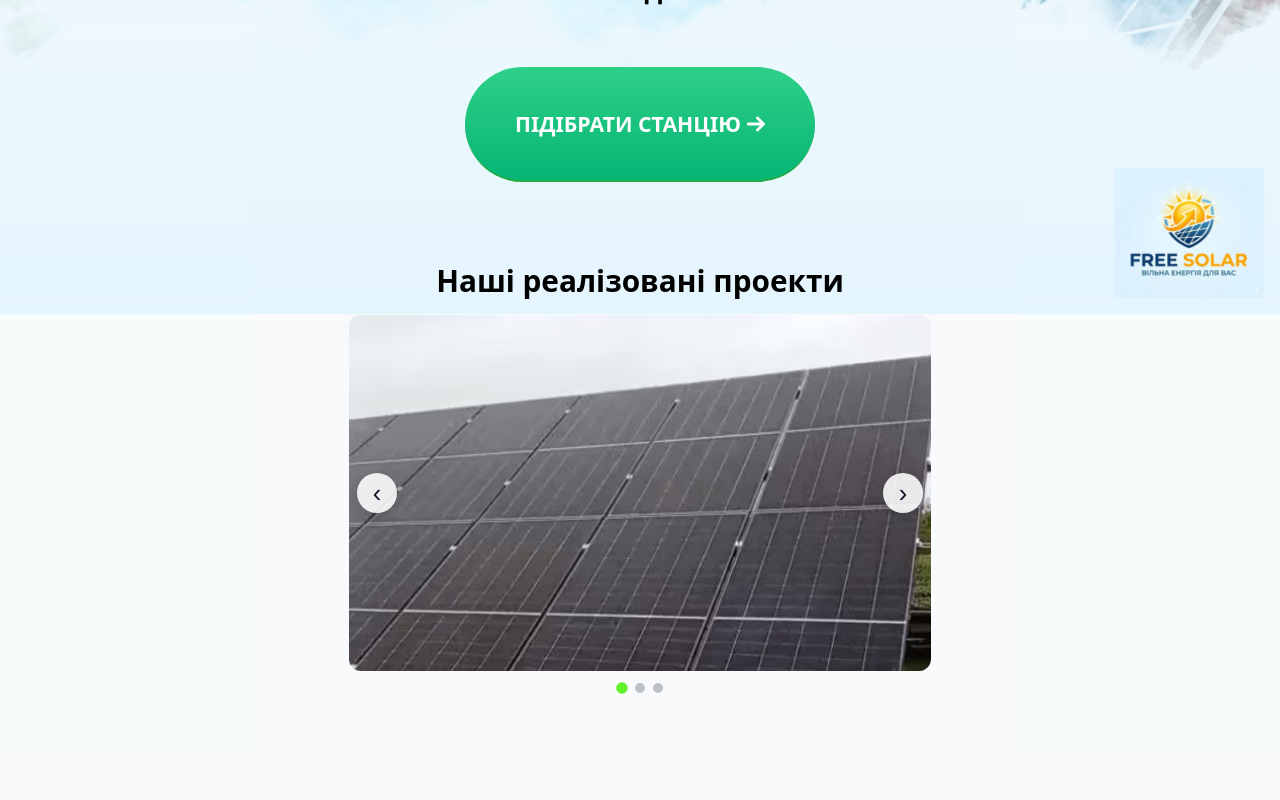
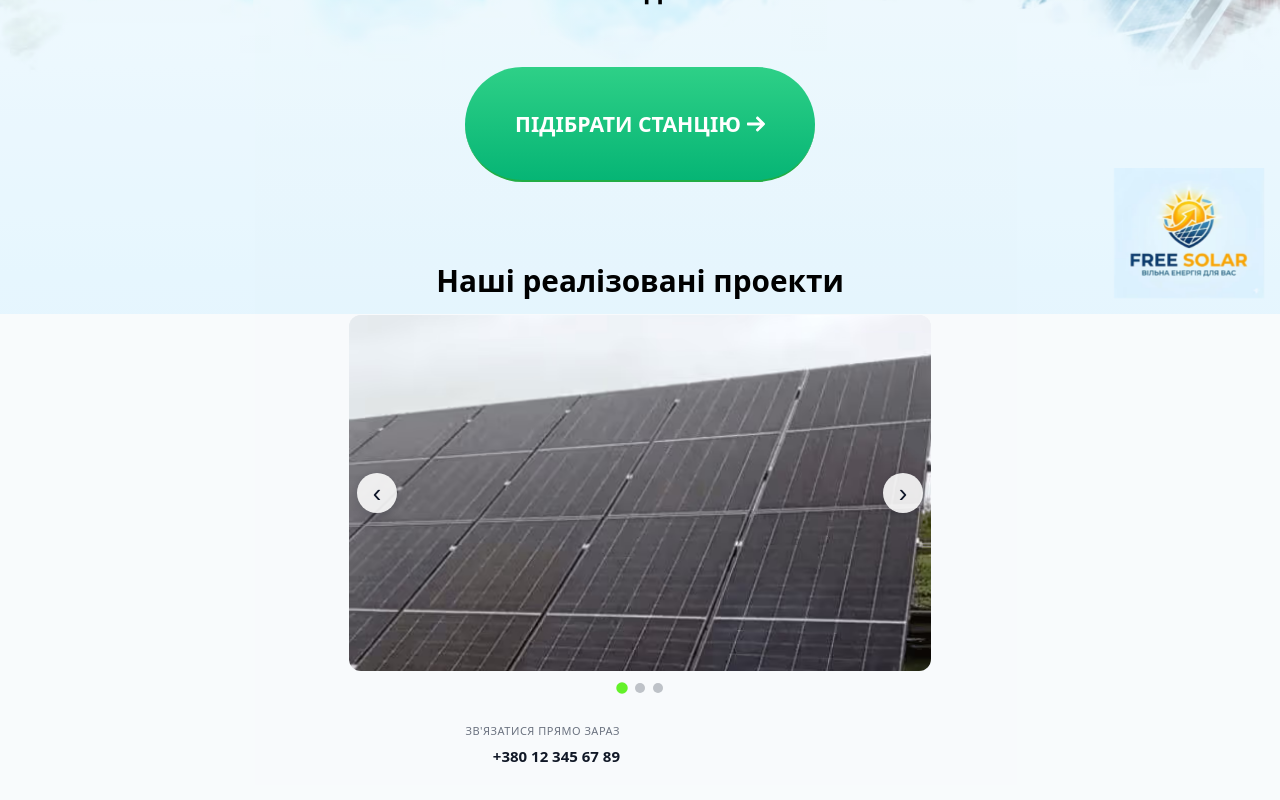
Before and after one commit to LisTRK/greenak, a React (Vite) app: page / in a window 1280 px wide. Shown: the part 486-1286 px from the top of the page. Before the commit the page ends 1238 px from the top, so only its background shows below. Built offline with nearby package versions, Linux system fonts and the light colour scheme; a web font is replaced by a local one.

Commit message:
added contacts

```diff
--- a/src/layout/Footer/Footer.css
+++ b/src/layout/Footer/Footer.css
@@ -1,4 +1,77 @@
 .footer {
+  padding: 30px 16px 16px;
+  background: transparent; /* Чистий прозорий фон, видно body */
+}
+
+.footer__brand {
+  /* повернуто в оригінальний стан */
+}
+
+.footer__logo {
+  display: block;
+  width: clamp(70px, min(32vw, 24vh), 150px);
+  height: auto;
+  max-height: 150px;
+  object-fit: contain;
+}
+
+/* НАЛАШТУВАННЯ КОНТАКТІВ: ЗВИЧАЙНИЙ БЛОК, ПРИТИСНУТИЙ ДО ЦЕНТРУ */
+.footer__contacts {
+
+  display: block; /* Звичайне блочне позиціонування, скролиться зі сторінкою */
+  max-width: 50%; /* Займає ліву половину сайту */
+  margin-left: 0;
+  margin-right: auto; /* Авто-відступ справа притискає блок правим краєм рівно до центру */
+
+  text-align: right; /* Текст всередині тиснеться до правого краю (до центру екрана) */
+  font-family: system-ui, -apple-system, sans-serif;
+  padding-right: 20px; /* Невеличкий зазор від самої лінії центру */
+  box-sizing: border-box;
+}
+
+.footer__cta-text {
+  display: block;
+  font-size: 11px;
+  text-transform: uppercase;
+  letter-spacing: 0.5px;
+  color: #6b7280;
+  font-weight: 500;
+  margin-bottom: 2px;
+}
+
+.footer__phone {
+  display: inline-block;
+  font-size: 15px;
+  font-weight: 600;
+  color: #111827;
+  text-decoration: none;
+  white-space: nowrap;
+  transition: color 0.2s ease;
+}
+
+.footer__phone:hover {
+  color: #2563eb;
+}
+
+
+
+.footer__brand {
+  position: fixed;
+  inset: auto 0 0 auto;
+  z-index: 20;
+  padding: 12px 16px 16px;
+  pointer-events: none;
+}
+
+.footer__logo {
+  display: block;
+  width: clamp(70px, min(32vw, 24vh), 150px);
+  height: auto;
+  max-height: 150px;
+  object-fit: contain;
+}
+
+/* .footer {
   position: fixed;
   inset: auto 0 0 auto;
   z-index: 20;
@@ -16,4 +89,4 @@
   height: auto;
   max-height: 150px;
   object-fit: contain;
-}
+} */
--- a/src/layout/Footer/Footer.jsx
+++ b/src/layout/Footer/Footer.jsx
@@ -7,7 +7,15 @@ const { width, height } = meta.FreeSolar
 
 function Footer() {
   return (
-    <footer className="footer" aria-label="Партнерський бренд">
+    <footer className="footer" aria-label="Партнерський бренд та контакти">
+      {/* Додали блок контактів перед логотипом */}
+      <div className="footer__contacts">
+        <span className="footer__cta-text">Зв'язатися прямо зараз</span>
+        <a href="tel:+380123456789" className="footer__phone">
+          +380 12 345 67 89
+        </a>
+      </div>
+
       <div className="footer__brand">
         <picture>
           <source type="image/avif" srcSet={logoAvif} />
@@ -28,3 +36,34 @@ function Footer() {
 }
 
 export default Footer
+
+// import meta from '@/assets/image-meta.json'
+// import logoAvif from '@/images/FreeSolar.avif'
+// import logoWebp from '@/images/FreeSolar.webp'
+// import './Footer.css'
+
+// const { width, height } = meta.FreeSolar
+
+// function Footer() {
+//   return (
+//     <footer className="footer" aria-label="Партнерський бренд">
+//       <div className="footer__brand">
+//         <picture>
+//           <source type="image/avif" srcSet={logoAvif} />
+//           <source type="image/webp" srcSet={logoWebp} />
+//           <img
+//             className="footer__logo"
+//             src={logoWebp}
+//             alt="Free Solar — вільна енергія для вас"
+//             width={width}
+//             height={height}
+//             loading="lazy"
+//             decoding="async"
+//           />
+//         </picture>
+//       </div>
+//     </footer>
+//   )
+// }
+
+// export default Footer
```
